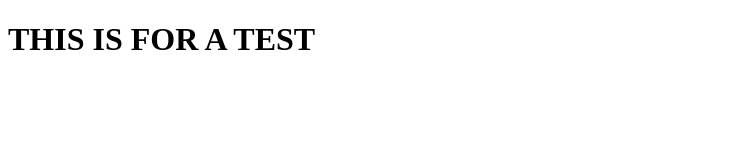
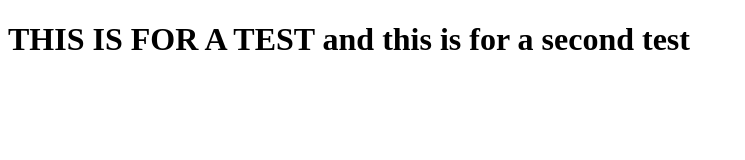
Before and after one commit to mikiastilahun/jenkins, a plain HTML site: page index.html in a window 1280 px wide. Shown: the whole page, without its empty margins (0-745 px from the left). Drawn offline with Linux system fonts and the light colour scheme.

Commit message:
second test

```diff
--- a/index.html
+++ b/index.html
@@ -7,6 +7,6 @@
     <title>Document</title>
   </head>
   <body>
-    <h1>THIS IS FOR A TEST</h1>
+    <h1>THIS IS FOR A TEST and this is for a second test</h1>
   </body>
 </html>
```
